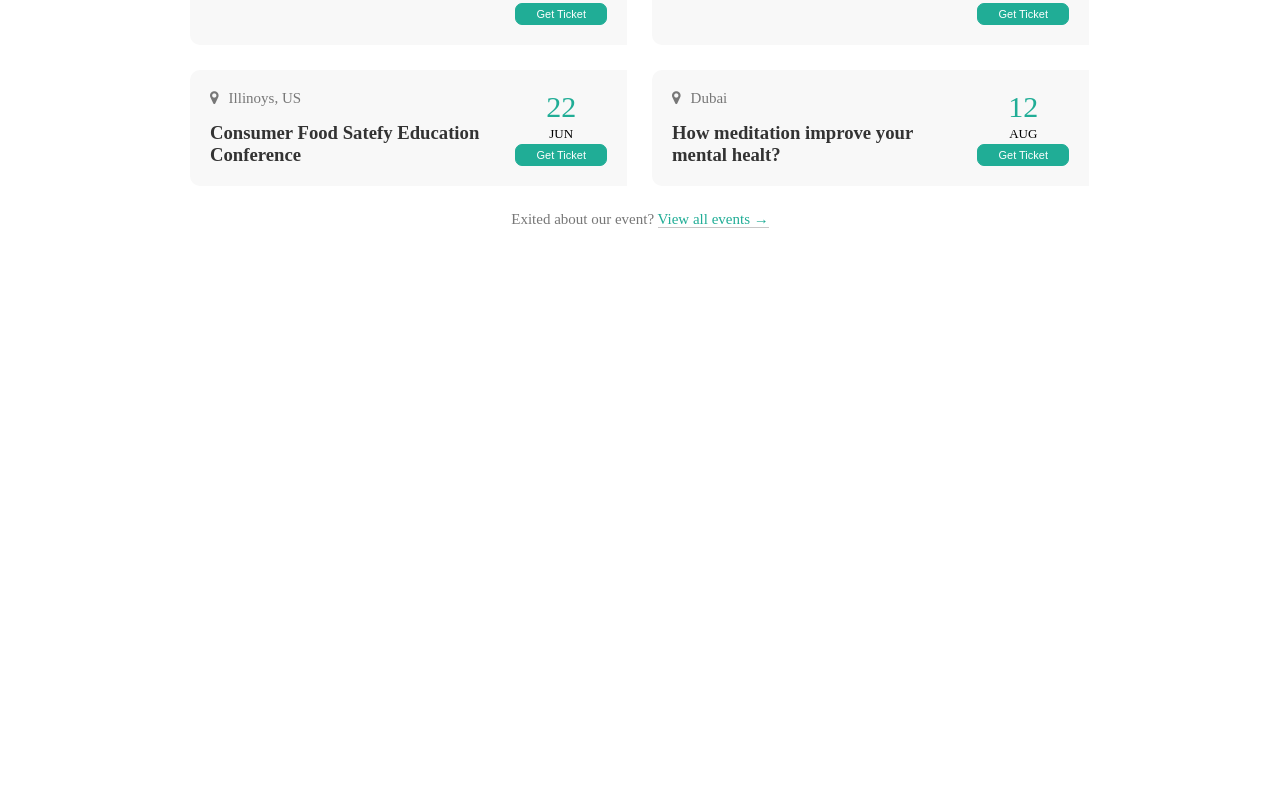
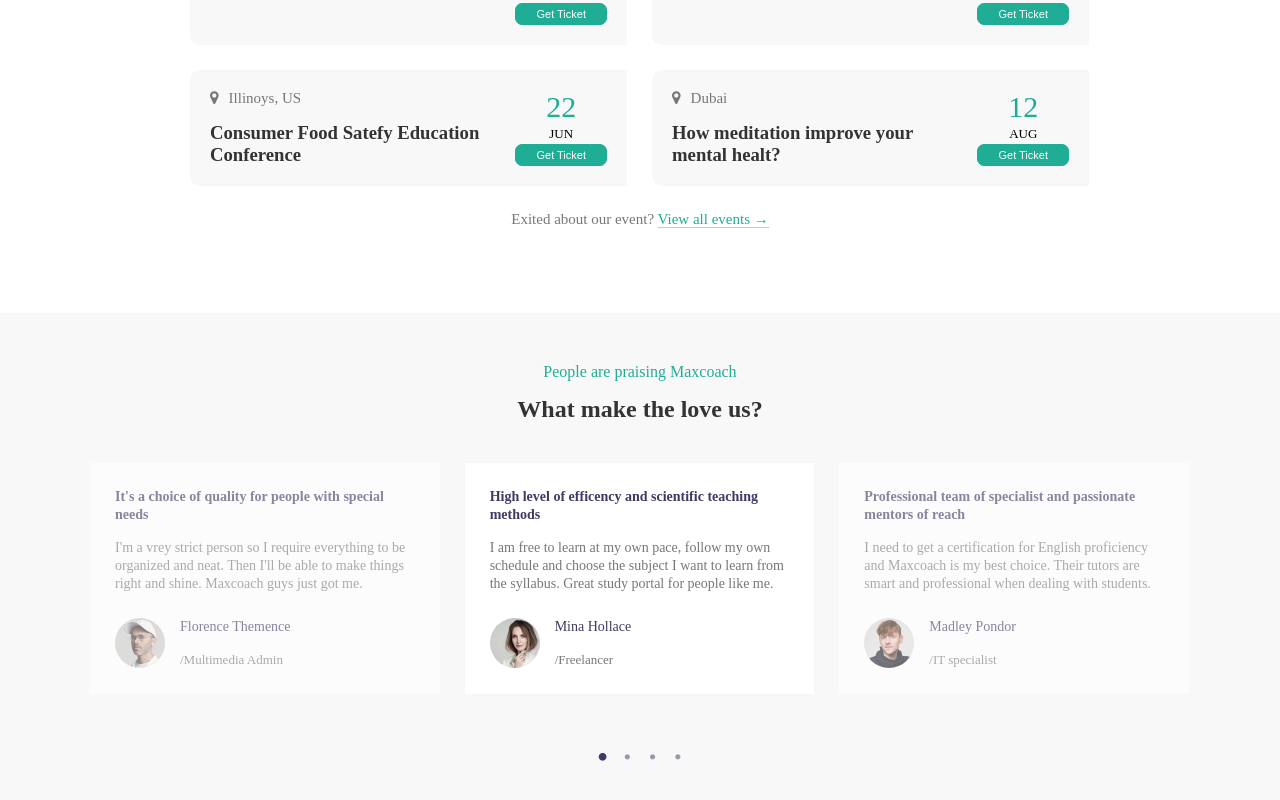
Before and after one commit to LeonardoCeccarelli/proj-html-vuejs, a Vue app: page / in a window 1280 px wide. Shown: the part 3220-4020 px from the top of the page. Before the commit the page ends 3533 px from the top, so only its background shows below. Built offline with nearby package versions, Linux system fonts and the light colour scheme.

Commit message:
add review section

```diff
--- a/src/components/Main.vue
+++ b/src/components/Main.vue
@@ -6,6 +6,7 @@
     <CourseMain></CourseMain>
     <NetworkMain></NetworkMain>
     <EventMain></EventMain>
+    <ReviewMain></ReviewMain>
   </div>
 </template>
 
@@ -16,6 +17,7 @@
 import InfoMain from "./InfoMain.vue";
 import MainHero from "./MainHero.vue";
 import NetworkMain from "./NetworkMain.vue";
+import ReviewMain from "./ReviewMain.vue";
 export default {
   components: {
     MainHero,
@@ -24,6 +26,7 @@
     CourseMain,
     NetworkMain,
     EventMain,
+    ReviewMain,
   },
   name: "Main",
 };
--- /dev/null
+++ b/src/components/ReviewMain.vue
@@ -0,0 +1,89 @@
+<template>
+  <div>
+    <div class="review_container">
+      <div class="review_content">
+        <div class="review_title_container">
+          <p class="head_title m_bottom">People are praising Maxcoach</p>
+          <h2>What make the love us?</h2>
+        </div>
+        <ul class="review_card_container">
+          <li
+            v-for="(user, i) in listUserReview"
+            :key="i"
+            class="review_single_card"
+            :class="currentUserActive === i ? 'active' : ''"
+          >
+            <p class="title_review m_bottom">{{ user.titleReview }}</p>
+            <p class="content_review">{{ user.contentReview }}</p>
+            <div class="user_container">
+              <img
+                class="user_image"
+                :src="
+                  require('@/assets/testimonial-avata-' +
+                    user.imagePath +
+                    '.jpg')
+                "
+                alt="user image"
+              />
+              <div class="user_text">
+                <p class="user_name">{{ user.name }}</p>
+                <p class="user_type">/{{ user.type }}</p>
+              </div>
+            </div>
+          </li>
+        </ul>
+        <div class="dot_container">
+          <i
+            v-for="i in 4"
+            :key="'dot n_' + i"
+            class="fa fa-circle"
+            :class="currentUserActive === i ? 'active' : ''"
+          ></i>
+        </div>
+      </div>
+    </div>
+  </div>
+</template>
+
+<script>
+export default {
+  name: "ReviewMain",
+  data() {
+    return {
+      listUserReview: [
+        {
+          name: "Florence Themence",
+          type: "Multimedia Admin",
+          imagePath: "03",
+          titleReview: "It's a choice of quality for people with special needs",
+          contentReview:
+            "I'm a vrey strict person so I require everything to be organized and neat. Then I'll be able to make things right and shine. Maxcoach guys just got me.",
+        },
+        {
+          name: "Mina Hollace",
+          type: "Freelancer",
+          imagePath: "02",
+          titleReview:
+            "High level of efficency and scientific teaching methods",
+          contentReview:
+            "I am free to learn at my own pace, follow my own schedule and choose the subject I want to learn from the syllabus. Great study portal for people like me.",
+        },
+        {
+          name: "Madley Pondor",
+          type: "IT specialist",
+          imagePath: "04",
+          titleReview:
+            "Professional team of specialist and passionate mentors of reach",
+          contentReview:
+            "I need to get a certification for English proficiency and Maxcoach is my best choice. Their tutors are smart and professional when dealing with students.",
+        },
+      ],
+
+      currentUserActive: 1,
+    };
+  },
+};
+</script>
+
+<style>
+</style>
--- a/src/style/app.scss
+++ b/src/style/app.scss
@@ -8,3 +8,4 @@
 @import "course_main.scss";
 @import "network_main.scss";
 @import "event_main.scss";
+@import "review_main.scss";
--- /dev/null
+++ b/src/style/review_main.scss
@@ -0,0 +1,84 @@
+.review_container {
+    background-color: #f8f8f8;
+    padding: 50px 0;
+
+    .review_content {
+        width: 1100px;
+        margin: 0 auto;
+
+        .review_title_container {
+            text-align: center;
+        }
+
+        .review_card_container {
+            padding: 40px 0;
+            display: flex;
+            flex-wrap: wrap;
+            gap: 25px;
+
+            .review_single_card {
+                padding: 25px;
+                background-color: white;
+                width: calc(100% / 3 - 17px);
+                font-size: 14px;
+                line-height: 18px;
+                opacity: .6;
+
+                p.title_review {
+                    color: #3f3a64;
+                    font-weight: bold;
+                }
+
+                p.content_review {
+                }
+
+                .user_container {
+                    margin-top: 25px;
+                    display: flex;
+
+                    img.user_image {
+                        width: 50px;
+                        height: 50px;
+                        object-fit: cover;
+                        border-radius: 50%;
+                    }
+
+                    .user_text {
+                        margin-left: 15px;
+
+                        .user_name {
+                            color: #3f3a64;
+                            margin-bottom: 15px;
+                        }
+
+                        .user_type {
+                            font-size: 13px;
+                        }
+                    }
+                }
+
+                &.active {
+                    opacity: 1;
+                }
+            }
+        }
+
+        .dot_container {
+            padding: 20px 0;
+            display: flex;
+            justify-content: center;
+
+            i {
+                color: #3f3a64;
+                margin: 0 10px;
+                font-size: 6px;
+                opacity: .5;
+
+                &.active {
+                    opacity: 1;
+                    transform: scale(1.5);
+                }
+            }
+        }
+    }
+}
```
